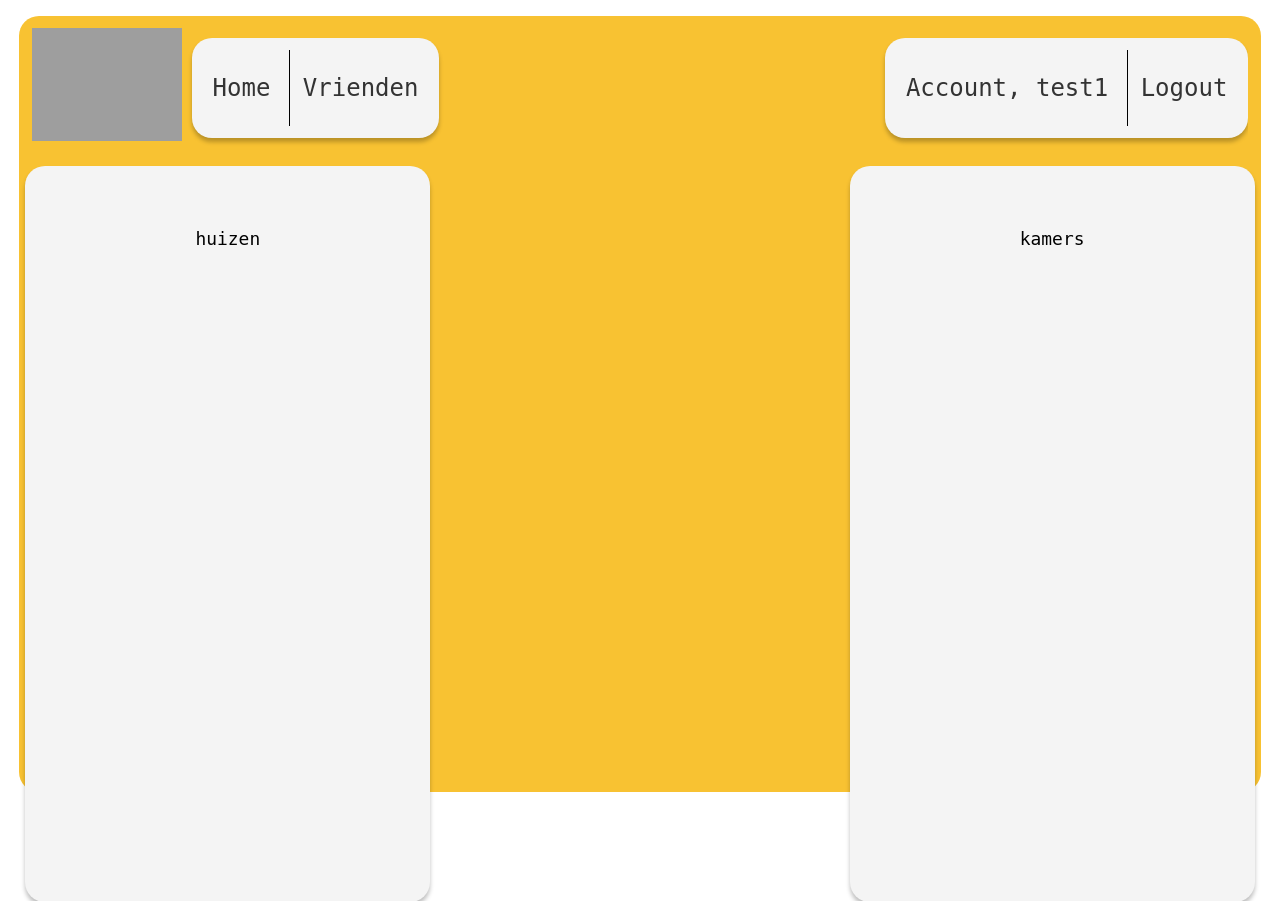
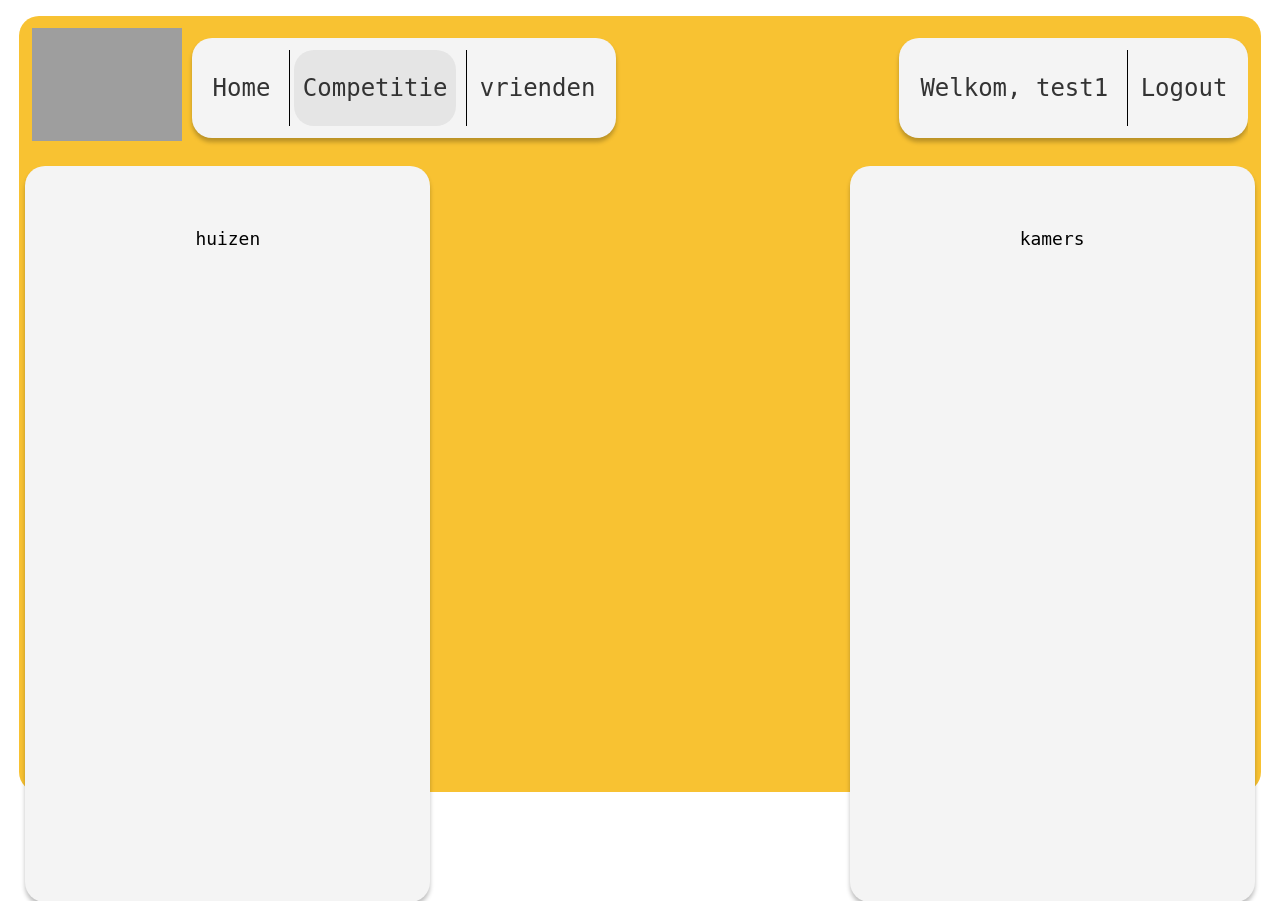
Before and after one commit to thatdudeyoudontknow/IOT-Project-Powerchainger, a Flask app: page /competitie in a window 1280 px wide. Shown: the top 901 px of the page. Run offline with Flask 3, Linux system fonts and the light colour scheme; a user stored in the database is signed in; data comes from the database, SQL or seed files in the repository; some libraries are stand-ins or nearby versions; grey boxes are pictures that could not be loaded.

Commit message:
Revert "Vormgeving en aanpassingen van html"
This reverts commit 67864d018053cd3ed8f430bf61e00b5598102a60.

```diff
--- a/IOT/app/models.py
+++ b/IOT/app/models.py
@@ -69,7 +69,7 @@ class User(db.Model, UserMixin):
         return check_password_hash(self.password_hash, password)
 
     def __repr__(self):
-        return f"Account, {self.username}"
+        return f"Welkom, {self.username}"
 
 class Vrienden(db.Model):
     userID = db.Column(db.Integer, db.ForeignKey('user.id'), primary_key=True)
--- a/IOT/app/static/css/stylesheettest.css
+++ b/IOT/app/static/css/stylesheettest.css
@@ -417,6 +417,7 @@ input[type=submit] {
     }
 
   input[type="submit"] {
+    background-color: #F8C232;
     color: white;
     border: none;
     cursor: pointer;
--- a/IOT/app/templates/public/templates/iot_template.html
+++ b/IOT/app/templates/public/templates/iot_template.html
@@ -28,8 +28,11 @@
         <a class="losse_navbutton {% if request.path == url_for('home') %}active{% endif %}" aria-current="page"
           href="{{ url_for('home') }}">Home</a>
 
+        <a class="losse_navbutton {% if request.path == url_for('competitie') %}active{% endif %}" aria-current="page"
+          href="{{ url_for('competitie') }}">Competitie</a>
+
           <a class="losse_navbutton {% if request.path == url_for('vrienden') %}active{% endif %}" aria-current="page"
-          href="{{ url_for('vrienden') }}">Vrienden</a>
+          href="{{ url_for('vrienden') }}">vrienden</a>
 
 
       </div>
--- a/IOT/app/templates/public/vrienden.html
+++ b/IOT/app/templates/public/vrienden.html
@@ -4,7 +4,7 @@
 {%block main%}
 <div class="vriendenbox">
   <div class="vrienden">
-<h1>vrienden overzicht</h1>
+<h1>Vrienden Verbruik</h1>
 <div id="verbruikTableDelete" class="vriendentabel"></div>
 
 </div>
--- a/IOT/app/views.py
+++ b/IOT/app/views.py
@@ -553,7 +553,7 @@ def insert_hku():
 if __name__ == '__main__':
     app.run()
 
-@app.route("/Vrienden")
+@app.route("/vrienden")
 @login_required
 def vrienden():
 
```
Also changed, not shown: 1 other file.
